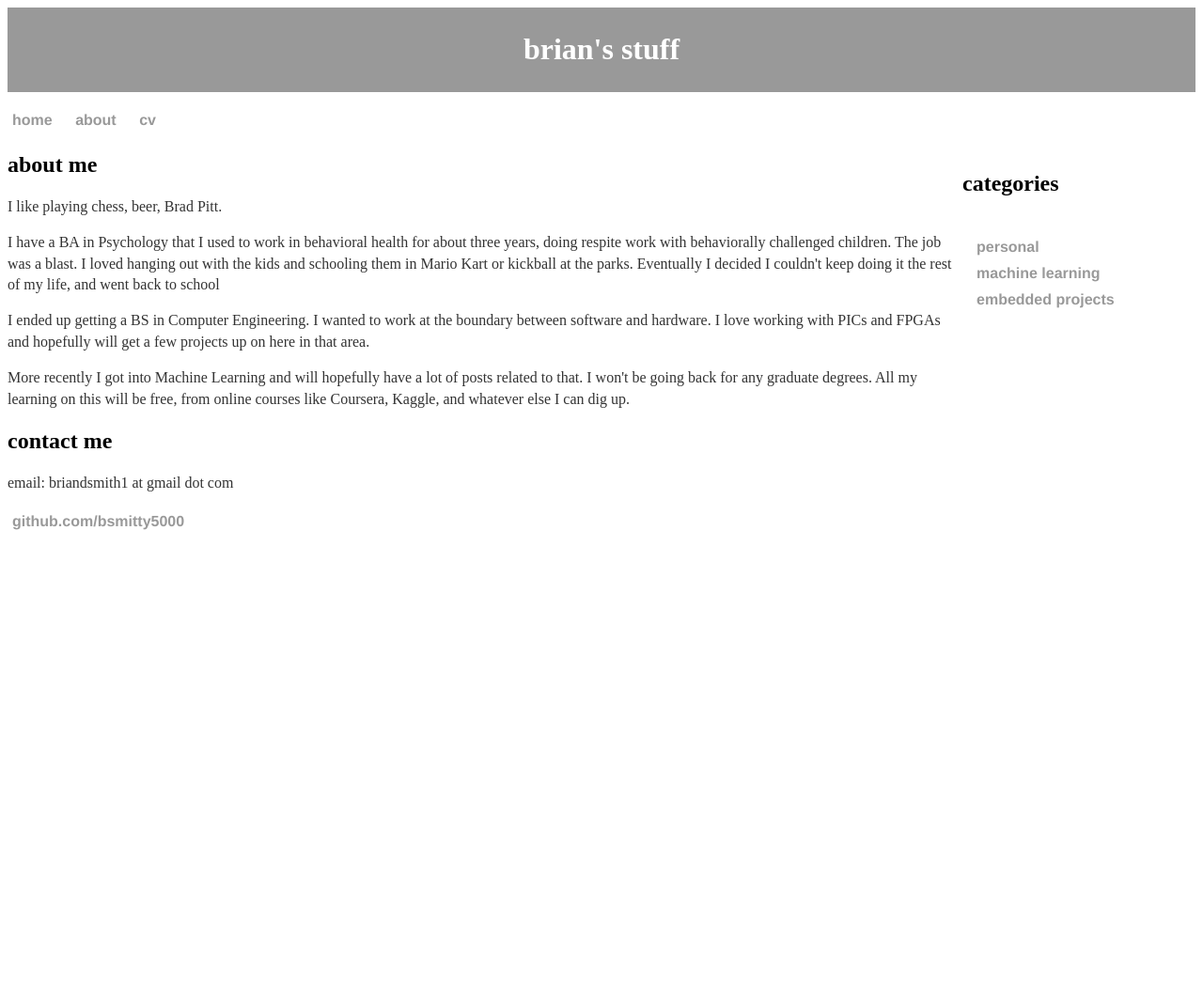
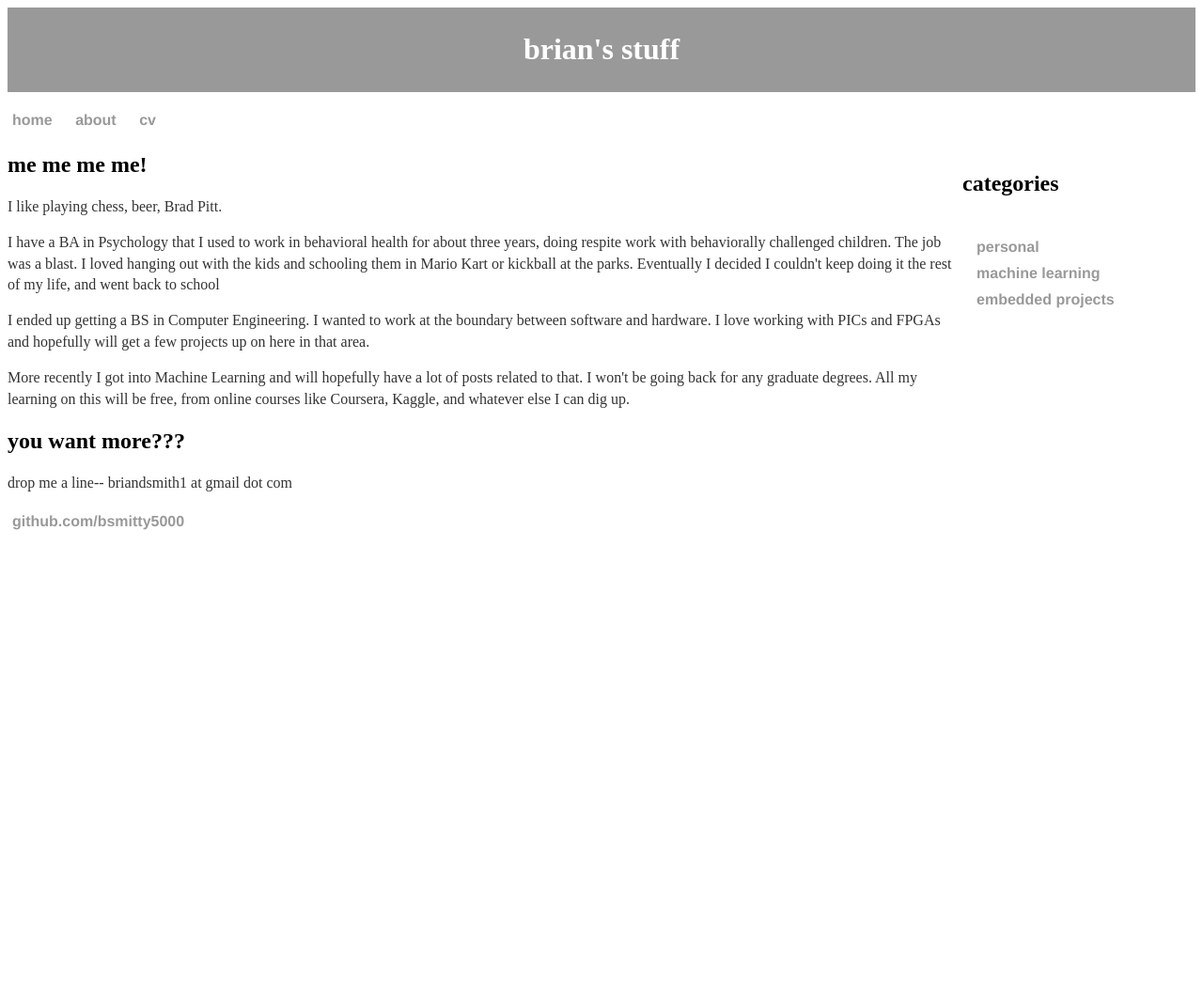
Before and after one commit to bsmitty5000/bsmitty5000.github.io, a Jekyll site: the page built from about/index.html, in a window 1280 px wide. Shown: the whole page at 94% size. Built offline with Jekyll 4.4.1, drawn with Linux system fonts in a browser that asks for light colours.

Commit message:
Update index.html

```diff
--- a/about/index.html
+++ b/about/index.html
@@ -4,7 +4,7 @@ title: about me
 description: A blog about hardware programming, machine learning, and embedded development
 ---
 <div class="about">
-	<h2>about me</h2>
+	<h2>me me me me!</h2>
 
 	<p>I like playing chess, beer, Brad Pitt.</p>
 
@@ -20,6 +20,6 @@ description: A blog about hardware programming, machine learning, and embedded d
 	related to that. I won't be going back for any graduate degrees. All my learning on this will be free, from
 	online courses like Coursera, Kaggle, and whatever else I can dig up.</p>
 
-	<h2>contact me</h2>
-	<p>email: briandsmith1 at gmail dot com</p></p>
+	<h2>you want more???</h2>
+	<p>drop me a line-- briandsmith1 at gmail dot com</p></p>
 </div><!-- /.about -->
```
